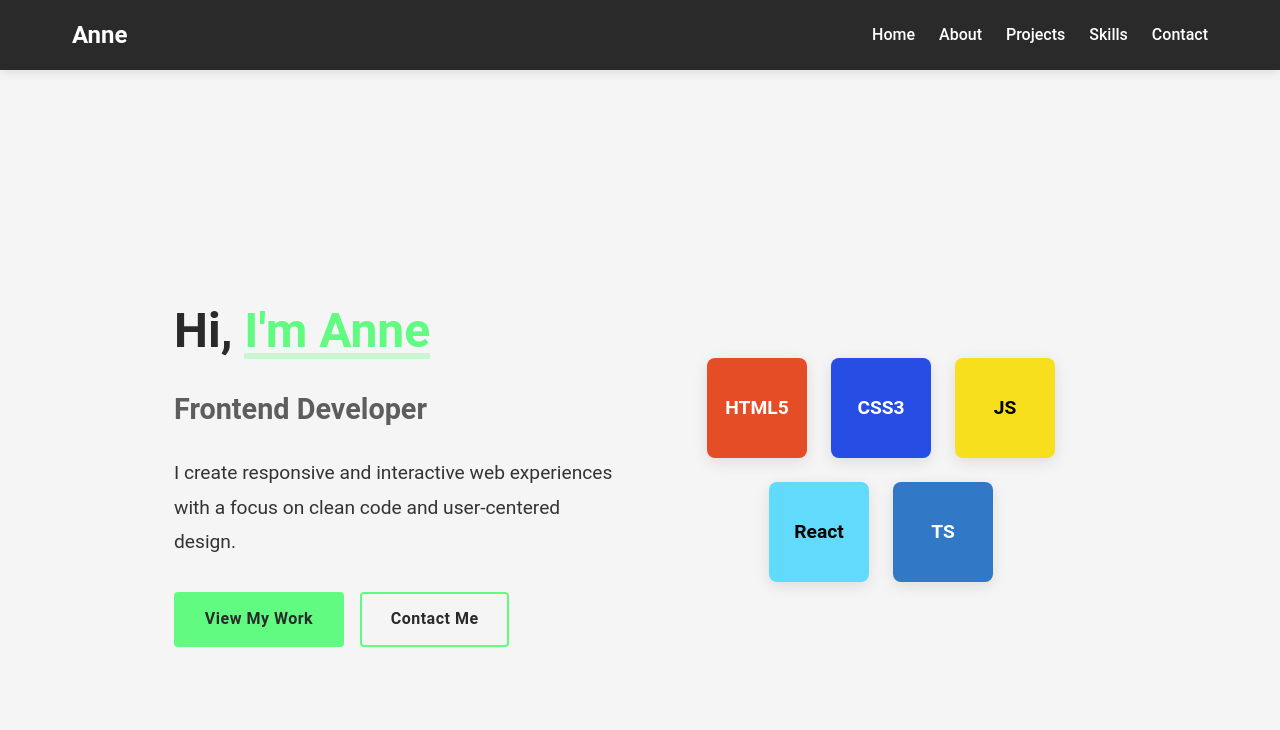
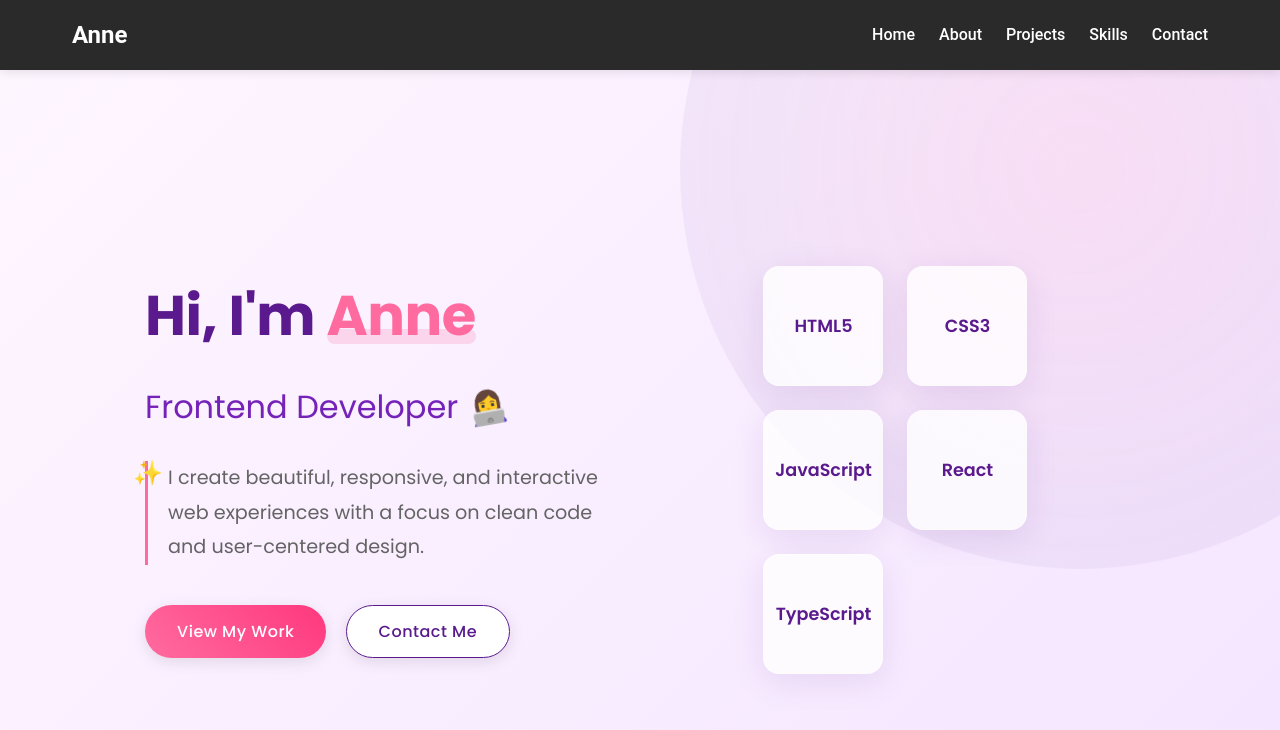
Before and after one commit to misspennylane/portfolio-website, a React (Create React App) app in the folder my-portfolio/: page / in a window 1280 px wide. Shown: the top 730 px of the page. Built offline with nearby package versions, Linux system fonts and the light colour scheme.

Commit message:
added more female styling

```diff
--- a/my-portfolio/src/components/Hero/Hero.jsx
+++ b/my-portfolio/src/components/Hero/Hero.jsx
@@ -1,5 +1,5 @@
 import React from 'react';
-import './Hero.scss'
+import './Hero.scss';
 
 const Hero = () => {
     return (
@@ -7,30 +7,28 @@ const Hero = () => {
             <div className="container">
                 <div className="hero-content">
                     <h1>
-                        Hi, <span className="highlight">I'm Anne</span>
+                        Hi, I'm <span className="highlight">Anne</span>
                     </h1>
                     <h2>Frontend Developer</h2>
                     <p>
-                        I create responsive and interactive web experiences with a focus on
-                        clean code and user-centered design.
+                        I create beautiful, responsive, and interactive web experiences
+                        with a focus on clean code and user-centered design.
                     </p>
                     <div className="hero-buttons">
                         <a href="#projects" className="btn btn-primary">View My Work</a>
-                        <a href="# contact" className="btn btn-secondary">Contact Me</a>
+                        <a href="#contact" className="btn btn-secondary">Contact Me</a>
+                    </div>
+                </div>
+                <div className="hero-image">
+                    <div className="tech-stack">
+                        <div className="tech-icon html" aria-label="HTML5">HTML5</div>
+                        <div className="tech-icon css" aria-label="CSS3">CSS3</div>
+                        <div className="tech-icon js" aria-label="JavaScript">JavaScript</div>
+                        <div className="tech-icon react" aria-label="React">React</div>
+                        <div className="tech-icon ts" aria-label="TypeScript">TypeScript</div>
+                    </div>
                 </div>
             </div>
-              <div className="hero-image">
-                  <div className="tech-stack">
-                  <div className="tech-icon html">HTML5</div>
-                  <div className="tech-icon css">CSS3</div>
-                  <div className="tech-icon js">JS</div>
-                  <div className="tech-icon react">React</div>
-                  <div className="tech-icon ts">TS</div>
-                  </div>
-              </div>
-
-            </div>
-
         </section>
     );
 };
--- a/my-portfolio/src/components/Hero/Hero.scss
+++ b/my-portfolio/src/components/Hero/Hero.scss
@@ -1,17 +1,43 @@
-$primary-color: #2a2a2a;
-$accent-color: #61fb82;
-$text-color: #333333;
-$light-bg: #f5f5f5;
-$transition: all 0.3s ease;
+$primary-color: #5a1a8e; // Deep purple
+$accent-color: #ff6b9f; // Soft pink
+$text-color: #4a4a4a;
+$light-bg: #fef6ff; // Very light purple tint
+$transition: all 0.4s cubic-bezier(0.25, 0.8, 0.25, 1);
+$font-primary: 'Poppins', sans-serif;
+
+@import url('https://fonts.googleapis.com/css2?family=Poppins:wght@300;400;500;600;700&display=swap');
 
 .hero {
   min-height: 100vh;
   display: flex;
   align-items: center;
-  background-color: $light-bg;
+  background: linear-gradient(135deg, #fef6ff 0%, #f4e5ff 100%);
   padding: 0;
   overflow: hidden;
   position: relative;
+  font-family: $font-primary;
+
+  &::before {
+    content: '';
+    position: absolute;
+    width: 800px;
+    height: 800px;
+    border-radius: 50%;
+    background: radial-gradient(circle, rgba(255, 107, 159, 0.1) 0%, rgba(90, 26, 142, 0.05) 70%, transparent 100%);
+    top: -300px;
+    right: -200px;
+    z-index: 1;
+    animation: float 6s ease-in-out infinite;
+  }
+
+  @keyframes float {
+    0%, 100% {
+      transform: translateY(0);
+    }
+    50% {
+      transform: translateY(-20px);
+    }
+  }
 
   .container {
     max-width: 1200px;
@@ -26,45 +52,157 @@ $transition: all 0.3s ease;
   .hero-content {
     flex: 1;
     z-index: 2;
+    position: relative;
+    animation: fadeInUp 0.8s ease-out;
 
     h1 {
-      font-size: 3rem;
+      font-size: 3.5rem;
       margin-bottom: 1rem;
       color: $primary-color;
+      font-weight: 700;
+      line-height: 1.2;
+      letter-spacing: -0.5px;
+      position: relative;
+      display: inline-block;
 
       .highlight {
         color: $accent-color;
         position: relative;
+        display: inline-block;
+        z-index: 1;
 
-        &::after {
+        &::before {
           content: '';
           position: absolute;
-          bottom: 0;
+          width: 100%;
+          height: 15px;
+          background: rgba($accent-color, 0.2);
+          bottom: 5px;
           left: 0;
-          width: 100%;
-          height: 6px;
-          background-color: rgba($accent-color, 0.3);
           z-index: -1;
+          border-radius: 20px;
+          transform: scaleX(0);
+          transform-origin: left;
+          animation: highlight 1.5s ease forwards 0.5s;
+        }
+
+        @keyframes highlight {
+          to {
+            transform: scaleX(1);
+          }
         }
       }
     }
 
     h2 {
-      font-size: 1.8rem;
-      margin-bottom: 1.5rem;
-      color: lighten($primary-color, 20%);
+      font-size: 2rem;
+      margin: 1rem 0 1.8rem;
+      color: lighten($primary-color, 10%);
+      font-weight: 400;
+      position: relative;
+      display: inline-block;
+
+      &::after {
+        content: '👩‍💻';
+        margin-left: 10px;
+        display: inline-block;
+        transform: translateY(5px);
+        animation: wave 2s infinite;
+      }
+
+      @keyframes wave {
+        0%, 100% {
+          transform: rotate(0deg);
+        }
+        25% {
+          transform: rotate(10deg);
+        }
+        75% {
+          transform: rotate(-10deg);
+        }
+      }
     }
 
     p {
       font-size: 1.2rem;
-      margin-bottom: 2rem;
+      margin-bottom: 2.5rem;
       max-width: 500px;
       line-height: 1.8;
+      color: lighten($text-color, 10%);
+      position: relative;
+      padding-left: 20px;
+      border-left: 3px solid $accent-color;
+
+      &::before {
+        content: '✨';
+        position: absolute;
+        left: -15px;
+        top: -10px;
+        font-size: 1.5rem;
+      }
     }
 
     .hero-buttons {
       display: flex;
-      gap: 1rem;
+      gap: 1.2rem;
+      margin-top: 2rem;
+
+      .btn {
+        padding: 0.8rem 2rem;
+        border-radius: 50px;
+        font-weight: 500;
+        text-decoration: none;
+        transition: all 0.3s cubic-bezier(0.25, 0.8, 0.25, 1);
+        display: inline-flex;
+        align-items: center;
+        justify-content: center;
+        position: relative;
+        overflow: hidden;
+        z-index: 1;
+        border: none;
+        cursor: pointer;
+        font-size: 1rem;
+        box-shadow: 0 4px 15px rgba(0, 0, 0, 0.1);
+
+        &::before {
+          content: '';
+          position: absolute;
+          top: 0;
+          left: 0;
+          width: 0;
+          height: 100%;
+          background-color: rgba(255, 255, 255, 0.2);
+          transition: all 0.3s ease;
+          z-index: -1;
+        }
+
+        &:hover::before {
+          width: 100%;
+        }
+
+        &.btn-primary {
+          background: linear-gradient(45deg, $accent-color, darken($accent-color, 10%));
+          color: white;
+
+          &:hover {
+            transform: translateY(-3px);
+            box-shadow: 0 8px 25px rgba($accent-color, 0.3);
+          }
+        }
+
+        &.btn-secondary {
+          background: white;
+          color: $primary-color;
+          border: 1px solid $primary-color;
+
+          &:hover {
+            background: $primary-color;
+            color: white;
+            transform: translateY(-3px);
+            box-shadow: 0 8px 25px rgba($primary-color, 0.2);
+          }
+        }
+      }
     }
   }
 
@@ -74,34 +212,67 @@ $transition: all 0.3s ease;
     justify-content: center;
     align-items: center;
     position: relative;
+    z-index: 2;
+    animation: fadeIn 1s ease-out 0.3s both;
+
+    @keyframes fadeIn {
+      from {
+        opacity: 0;
+        transform: translateX(30px);
+      }
+      to {
+        opacity: 1;
+        transform: translateX(0);
+      }
+    }
 
     .tech-stack {
-      display: flex;
-      flex-wrap: wrap;
-      justify-content: center;
+      display: grid;
+      grid-template-columns: repeat(2, 1fr);
       gap: 1.5rem;
       max-width: 400px;
+      perspective: 1000px;
 
       .tech-icon {
-        padding: 1rem;
-        border-radius: 8px;
-        font-weight: bold;
-        font-size: 1.2rem;
-        width: 100px;
-        height: 100px;
+        padding: 1.2rem;
+        border-radius: 16px;
+        font-weight: 600;
+        font-size: 1.1rem;
+        width: 120px;
+        height: 120px;
         display: flex;
+        flex-direction: column;
         align-items: center;
         justify-content: center;
-        box-shadow: 0 4px 15px rgba(0, 0, 0, 0.1);
-        transition: $transition;
+        background: rgba(255, 255, 255, 0.8);
+        backdrop-filter: blur(10px);
+        border: 1px solid rgba(255, 255, 255, 0.2);
+        box-shadow: 0 8px 32px rgba(90, 26, 142, 0.1);
+        transition: all 0.4s cubic-bezier(0.25, 0.8, 0.25, 1);
+        position: relative;
+        overflow: hidden;
+        z-index: 1;
+        color: $primary-color;
+
+        &::before {
+          content: '';
+          position: absolute;
+          top: 0;
+          left: 0;
+          width: 100%;
+          height: 100%;
+          background: linear-gradient(45deg, rgba(255, 107, 159, 0.1), rgba(90, 26, 142, 0.1));
+          z-index: -1;
+          opacity: 0;
+          transition: opacity 0.3s ease;
+        }
 
         &:hover {
-          transform: translateY(-10px);
-        }
+          transform: translateY(-10px) rotateY(10deg);
+          box-shadow: 0 15px 35px rgba(90, 26, 142, 0.15);
 
-        &.html {
-          background-color: #E44D26;
-          color: white;
+          &::before {
+            opacity: 1;
           }
 
           &.css {
@@ -204,3 +375,4 @@ $transition: all 0.3s ease;
       }
     }
   }
+}
```
Lines whose indentation alone changed are shown as unchanged.
